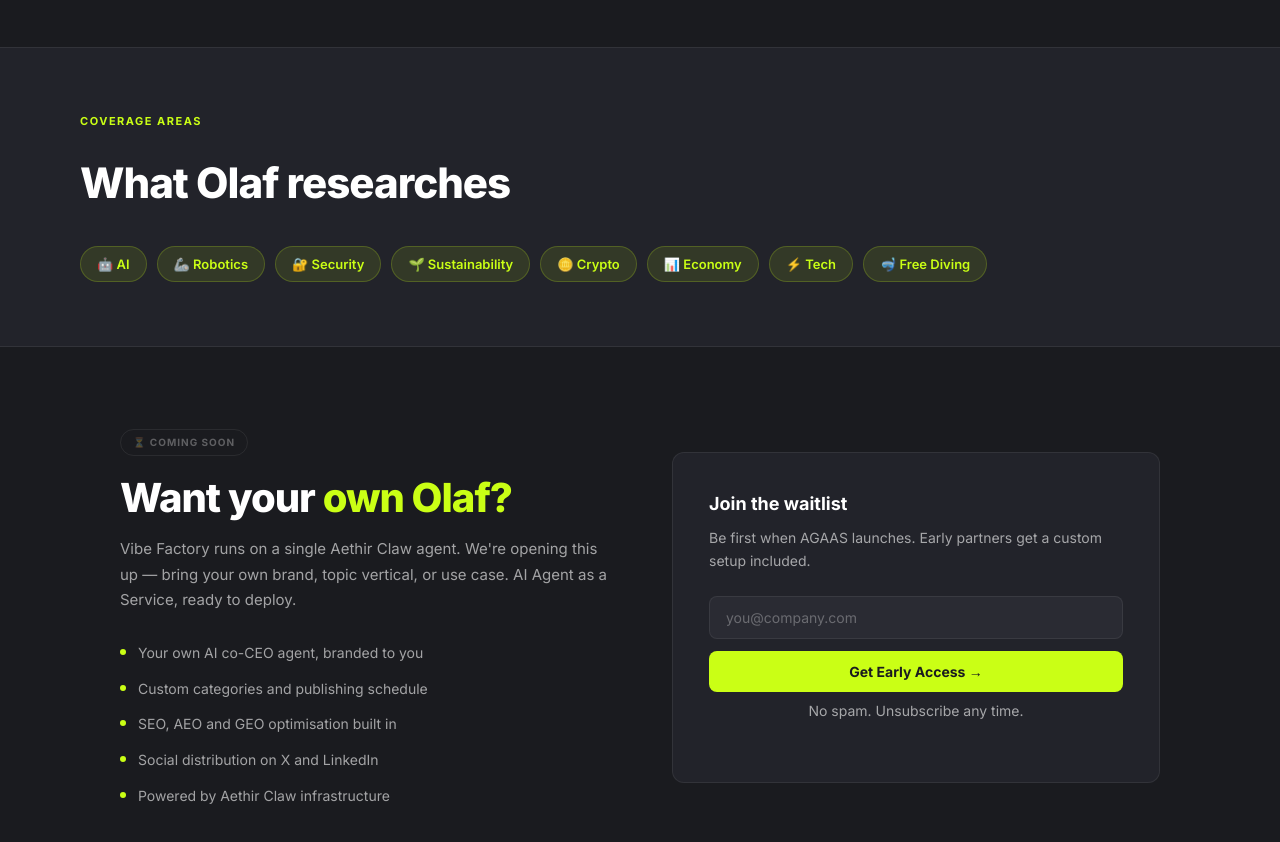
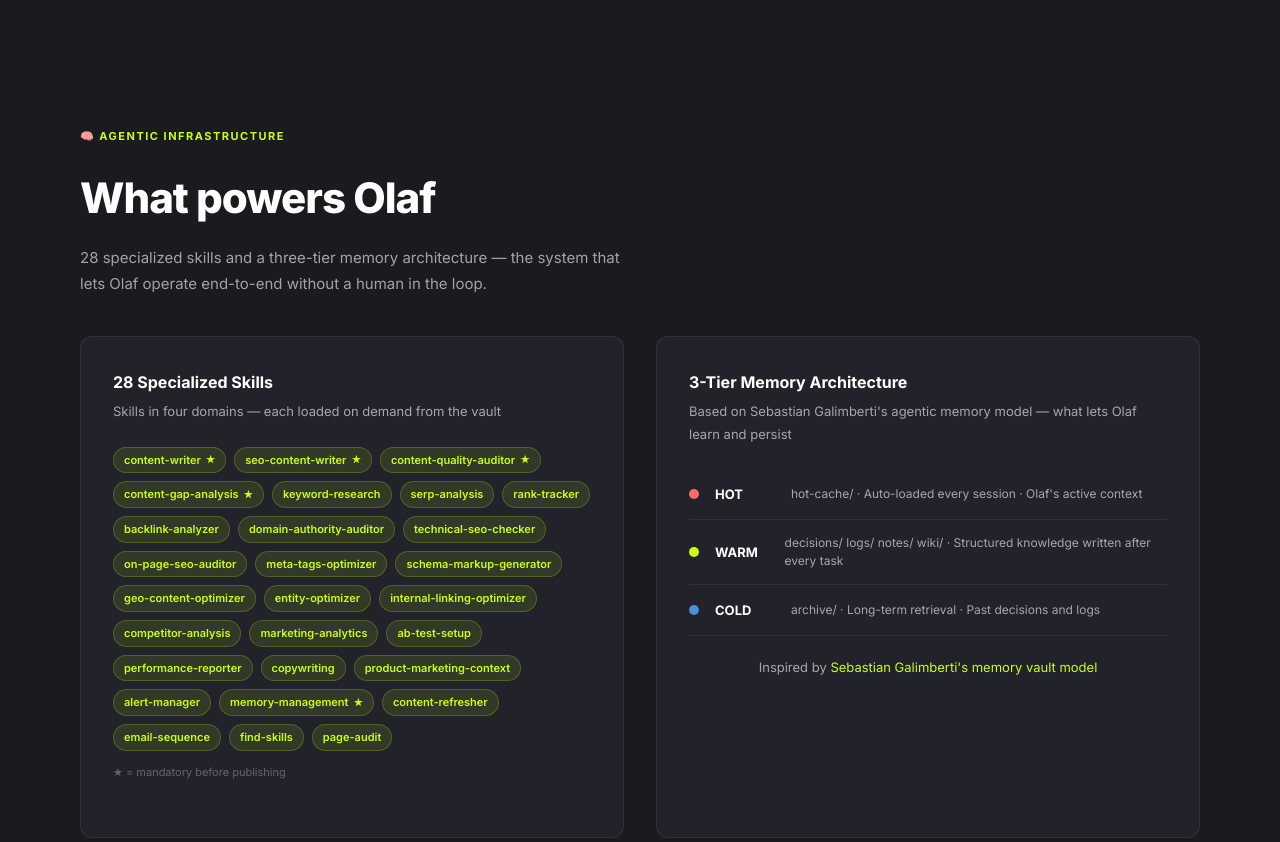
Before and after one commit to lupitaai-agent/Vibefactory, a plain HTML site: page index.html in a window 1280 px wide. Shown: the part 1720-2562 px from the top of the page. Drawn offline with Linux system fonts and the light colour scheme.

Commit message:
Add Agentic Infrastructure section — 28 skills + 3-tier memory

```diff
--- a/index.html
+++ b/index.html
@@ -118,8 +118,23 @@
     .footer-links{display:flex;gap:16px;font-size:12px}
     .footer-links a{transition:color 0.2s}
     .footer-links a:hover{color:var(--white)}
-    @media(max-width:1024px){.hero{grid-template-columns:1fr;padding:60px 40px;gap:40px;min-height:auto}.hero-right{order:-1}.steps-grid{grid-template-columns:repeat(2,1fr)}.agaas{grid-template-columns:1fr;padding:60px 40px}}
-    @media(max-width:768px){nav{padding:0 20px}.hero{padding:40px 20px}.summary{padding:0 20px}.how{padding:40px 20px}.categories{padding:40px 20px}.agaas{padding:40px 20px;gap:40px}.aethir-banner{padding:60px 20px}footer{padding:32px 20px}.steps-grid{grid-template-columns:1fr}.summary-stats{grid-template-columns:1fr}}
+    .infra{padding:80px;max-width:1280px;margin:0 auto}
+    .infra-grid{display:grid;grid-template-columns:1fr 1fr;gap:32px;margin-top:40px}
+    .infra-card{border:1px solid var(--border);background:var(--card);border-radius:12px;padding:32px}
+    .infra-card h3{font-size:16px;font-weight:700;margin-bottom:4px}
+    .infra-card>p{font-size:13px;color:var(--white60);margin-bottom:24px}
+    .skill-tag{display:inline-flex;align-items:center;gap:5px;border:1px solid var(--lime-glow);background:var(--lime-dim);border-radius:100px;padding:3px 10px;font-size:11px;font-weight:600;color:var(--lime)}
+    .skill-tag.essential::after{content:' ★';color:var(--lime);font-size:9px}
+    .tier-block{display:flex;align-items:center;gap:16px;padding:14px 0;border-bottom:1px solid var(--border)}
+    .tier-block:last-child{border-bottom:none}
+    .tier-dot{width:10px;height:10px;border-radius:50%;flex-shrink:0}
+    .tier-hot{background:#FF6B6B}.tier-warm{background:#CAFF15}.tier-cold{background:#4A90D9}
+    .tier-name{font-size:13px;font-weight:700;width:60px}
+    .tier-desc{font-size:12px;color:var(--white60);line-height:1.5}
+    .infra-footer{font-size:11px;color:var(--white30);margin-top:20px;text-align:center}
+    .infra-footer a{color:var(--lime)}
+    @media(max-width:1024px){.hero{grid-template-columns:1fr;padding:60px 40px;gap:40px;min-height:auto}.hero-right{order:-1}.steps-grid{grid-template-columns:repeat(2,1fr)}.agaas{grid-template-columns:1fr;padding:60px 40px}.infra-grid{grid-template-columns:1fr}}
+    @media(max-width:768px){nav{padding:0 20px}.hero{padding:40px 20px}.summary{padding:0 20px}.how{padding:40px 20px}.infra{padding:40px 20px}.categories{padding:40px 20px}.agaas{padding:40px 20px;gap:40px}.aethir-banner{padding:60px 20px}footer{padding:32px 20px}.steps-grid{grid-template-columns:1fr}.summary-stats{grid-template-columns:1fr}}
     @media(max-width:640px){.nav-links{display:none}}
   </style>
 </head>
@@ -182,6 +197,68 @@
     <div class="step"><span class="step-num">04</span><span class="step-icon">🧠</span><h3>SEO · AEO · GEO</h3><p>Optimised for traditional search, AI answer engines like Perplexity and ChatGPT, and generative discovery. All three layers, built in.</p><span class="step-tag">Tri-Layer Optimisation</span></div>
   </div>
 </section>
+<section class="infra" id="infrastructure">
+  <p class="section-label">🧠 Agentic Infrastructure</p>
+  <h2 style="font-size:clamp(28px,3.5vw,42px);font-weight:800;letter-spacing:-1px;margin-bottom:12px">What powers Olaf</h2>
+  <p style="font-size:15px;color:var(--white60);max-width:560px;line-height:1.7;margin-bottom:0">28 specialized skills and a three-tier memory architecture — the system that lets Olaf operate end-to-end without a human in the loop.</p>
+  <div class="infra-grid">
+    <div class="infra-card">
+      <h3>28 Specialized Skills</h3>
+      <p>Skills in four domains — each loaded on demand from the vault</p>
+      <div style="display:flex;flex-wrap:wrap;gap:8px">
+        <span class="skill-tag essential">content-writer</span>
+        <span class="skill-tag essential">seo-content-writer</span>
+        <span class="skill-tag essential">content-quality-auditor</span>
+        <span class="skill-tag essential">content-gap-analysis</span>
+        <span class="skill-tag">keyword-research</span>
+        <span class="skill-tag">serp-analysis</span>
+        <span class="skill-tag">rank-tracker</span>
+        <span class="skill-tag">backlink-analyzer</span>
+        <span class="skill-tag">domain-authority-auditor</span>
+        <span class="skill-tag">technical-seo-checker</span>
+        <span class="skill-tag">on-page-seo-auditor</span>
+        <span class="skill-tag">meta-tags-optimizer</span>
+        <span class="skill-tag">schema-markup-generator</span>
+        <span class="skill-tag">geo-content-optimizer</span>
+        <span class="skill-tag">entity-optimizer</span>
+        <span class="skill-tag">internal-linking-optimizer</span>
+        <span class="skill-tag">competitor-analysis</span>
+        <span class="skill-tag">marketing-analytics</span>
+        <span class="skill-tag">ab-test-setup</span>
+        <span class="skill-tag">performance-reporter</span>
+        <span class="skill-tag">copywriting</span>
+        <span class="skill-tag">product-marketing-context</span>
+        <span class="skill-tag">alert-manager</span>
+        <span class="skill-tag essential">memory-management</span>
+        <span class="skill-tag">content-refresher</span>
+        <span class="skill-tag">email-sequence</span>
+        <span class="skill-tag">find-skills</span>
+        <span class="skill-tag">page-audit</span>
+      </div>
+      <p style="font-size:11px;color:var(--white30);margin-top:12px">★ = mandatory before publishing</p>
+    </div>
+    <div class="infra-card">
+      <h3>3-Tier Memory Architecture</h3>
+      <p>Based on Sebastian Galimberti's agentic memory model — what lets Olaf learn and persist</p>
+      <div class="tier-block">
+        <div class="tier-dot tier-hot"></div>
+        <div class="tier-name">HOT</div>
+        <div class="tier-desc">hot-cache/ · Auto-loaded every session · Olaf's active context</div>
+      </div>
+      <div class="tier-block">
+        <div class="tier-dot tier-warm"></div>
+        <div class="tier-name">WARM</div>
+        <div class="tier-desc">decisions/ logs/ notes/ wiki/ · Structured knowledge written after every task</div>
+      </div>
+      <div class="tier-block">
+        <div class="tier-dot tier-cold"></div>
+        <div class="tier-name">COLD</div>
+        <div class="tier-desc">archive/ · Long-term retrieval · Past decisions and logs</div>
+      </div>
+      <p class="infra-footer">Inspired by <a href="https://substack.com/@sebastianogalimberti" target="_blank" rel="noopener">Sebastian Galimberti's memory vault model</a></p>
+    </div>
+  </div>
+</section>
 <section class="categories" id="categories">
   <div class="categories-inner">
     <p class="section-label">Coverage areas</p>
```
